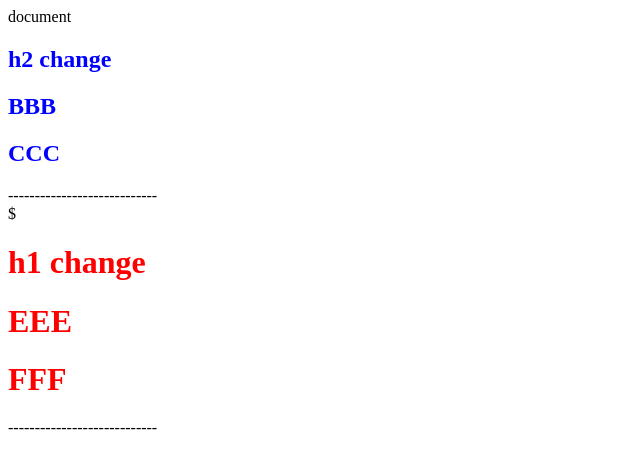
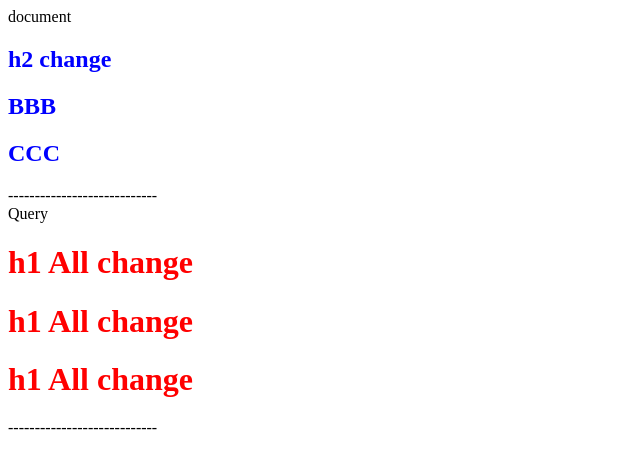
Before and after one commit to Seung-Bum/bitcamp-JS, a plain HTML site: page ex1.html in a window 1280 px wide. Shown: the whole page, without its empty margins (0-640 px from the left). Drawn offline with nearby package versions, Linux system fonts and the light colour scheme.

Commit message:
ex1.html, jquery practice

```diff
--- a/ex1.html
+++ b/ex1.html
@@ -23,17 +23,18 @@
 <div>----------------------------</div>
 
 
-<div>$</div>
+<div>Query</div>
 <h1 class="red">DDD</h1>
 <h1 class="red">EEE</h1>
 <h1 class="red">FFF</h1>
 
 
-<!--<a href="mp3/aaa.mp3">DDD</a>-->
-<!--<a href="mp3/aaa.mp3">DDD</a>-->
-<!--<a href="mp3/aaa.mp3">DDD</a>-->
+<div>----------------------------</div>
 
-<div>----------------------------</div>
+<a href="mp3/aaa.mp3">mp1</a>
+<a href="mp3/aaa.mp3">mp2</a>
+<a href="mp3/aaa.mp3">mp3</a>
+
 
 <!-- 제이쿼리 실행 -->
 <script
@@ -47,36 +48,41 @@
     //도큐먼트랑 다름, 기능이 쌓여있다. 사용에 편의를 위해 포장, 원본을 알고싶으면 get(0) 해야함
     //하나든 여러개든 한번에 기능 적용 가능
 
-    //둘이 다른 내용이다.
+    //document와 query의 변수 저장은 둘이 다른 내용이다.
 
     //document
     const aaa = document.querySelector("h2")//순수한 돔처리
     aaa.innerHTML = "h2 change" // h2의 하나만 변경됨
 
-
-    const bbb = $("h1")
-    bbb.get(0).innerHTML = "h1 change" // h1의 하나만 변경됨
+    //document.queryselectorall 전부 변경시 필요
 
 
-    // bbb[0].innerHTML = "CCCCCCCCCC"
-    //
-    // bbb.html("CCCCCC")
-    //
-    // console.log(bbb.html())//geter
-    //
-    // $("a")attr("href", "mp3/ccc.mp3").addClase("red")
+    //query
+    //innerHTML에 접근하는 방법
+    //쿼리문을 여러번 쓰지말고 변수로 선언해 불러오는게 좋다.
+    const bbb = $("h1")
+    console.log(bbb.innerHTML) //undifined가 나온다
+
+    bbb.get(0).innerHTML = "h1 change" // h1의 DDD 변경
+    bbb.get(1).innerHTML = "h1 change" // h1의 EEE 변경
+    bbb.get(2).innerHTML = "h1 change" // h1의 FFF 변경
+
+    //배열형식으로 접근
+    bbb[0].innerHTML = "h1 change change"
+
+    //전체변경
+    bbb.html("h1 All change")
+
+    console.log(bbb.html()) //h1 All change
+
+    $("a").attr("href", "mp3/aaa.mp3").addClass("red").hide('slow') //jquery에서 제공하는 기능
 
 
-    //쿼리셀렉트와 쿼리세렉올의 구분이 없이 다가져옴
-    // $("h1").on("click", (e)=> {
-    //     alert("aaa")
-    // })
-
-
+    //모든 h1에 클릭이벤트 설정
+    $("h1").on("click", (e)=> {
+        alert("aaa")
+    })
 
 </script>
-
-
-
 </body>
 </html>
```
